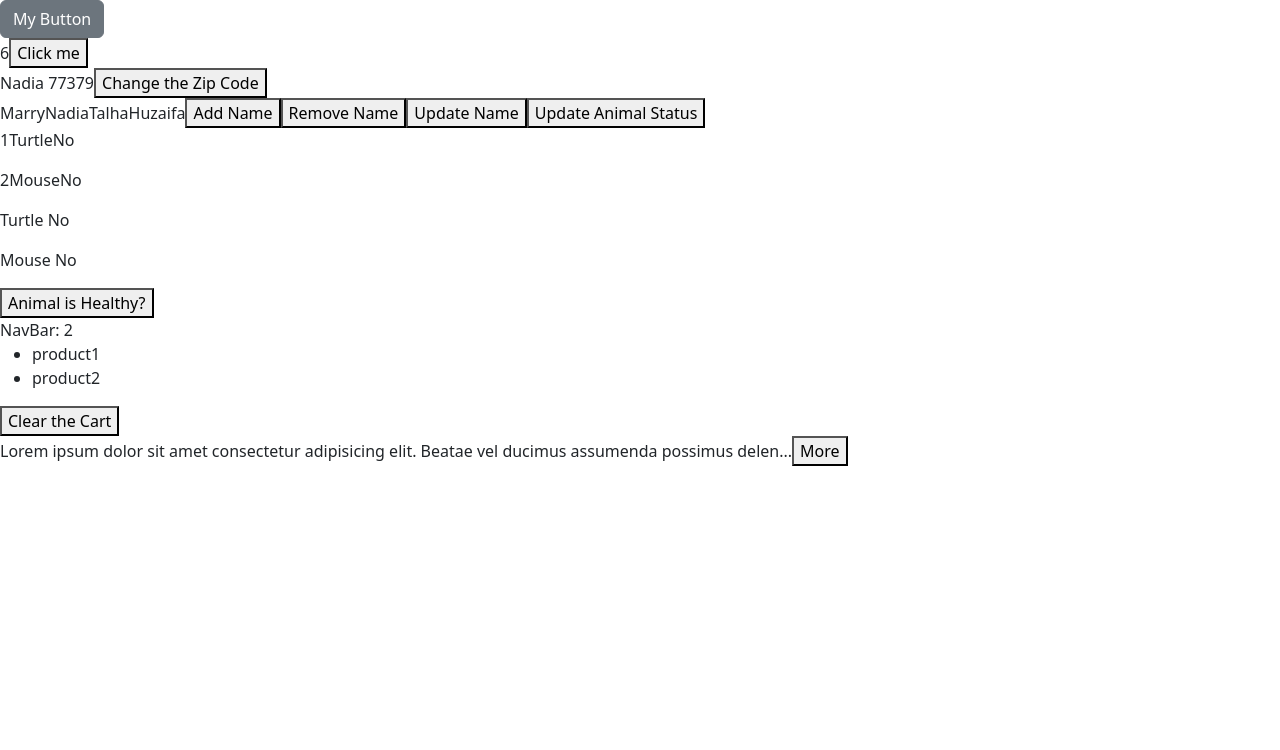
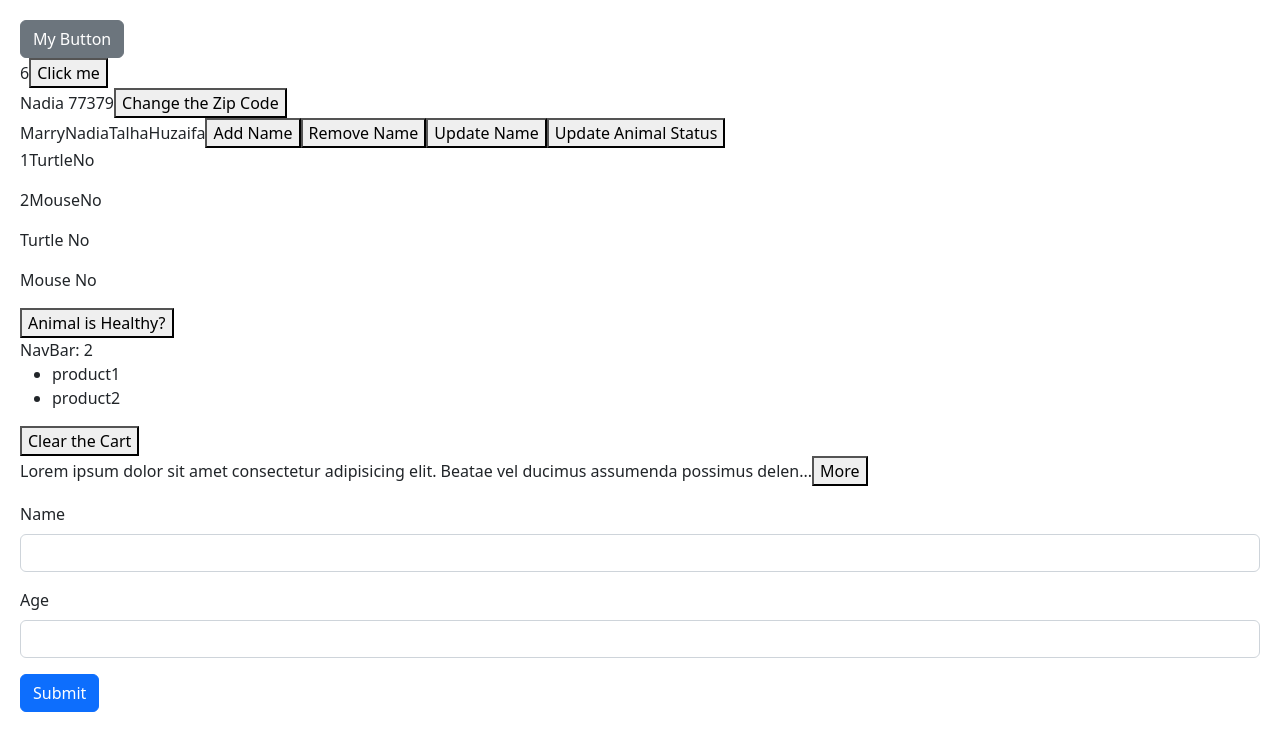
Before and after one commit to Glxy22/React-Project, a React (Vite) app: page / in a window 1280 px wide. Shown: the top 750 px of the page. Built offline with nearby package versions, Linux system fonts and the light colour scheme.

Commit message:
form creation in React

```diff
--- a/src/App.tsx
+++ b/src/App.tsx
@@ -8,6 +8,7 @@
 import NavBar from "./components/NavBar";
 import Cart from "./components/Cart";
 import ExpandableTxt from "./components/ExpandableTxt";
+import Form from './components/Form'
 
 const App = () => {
   const [alertVisible, setAlertVisibility] = useState(false);
@@ -45,6 +46,7 @@
             modi exercitationem ratione ipsam illum. Tempore consequuntur at unde!
              Itaque aperiam deserunt nobis harum debitis voluptatibus eius placeat inventore?
         </ExpandableTxt>
+        <Form></Form>
 
     </div>
   );
--- /dev/null
+++ b/src/components/Form.tsx
@@ -0,0 +1,23 @@
+import React from 'react'
+
+const Form = () => {
+  return (
+    <form>
+        {/* add markup to form shortcut :
+        div.mb-3>label.form-label+input.form-control
+         (html elements with classes from bootstrap shortcut way of coding)*/}
+
+         <div className="mb-3">
+           <label htmlFor="name" className="form-label">Name</label>
+           <input id="name" type="text" className="form-control"></input>
+            </div>
+            <div className="mb-3">
+           <label htmlFor="age" className="form-label">Age</label>
+           <input id="age" type="number" className="form-control"></input>
+            </div>
+         <button className="btn btn-primary" type="submit">Submit</button>
+    </form>
+  )
+}
+
+export default Form
--- /dev/null
+++ b/src/index.css
@@ -0,0 +1,4 @@
+body{
+    padding: 20px;
+
+}
--- a/src/main.tsx
+++ b/src/main.tsx
@@ -2,6 +2,7 @@
 import ReactDOM from 'react-dom/client'
 import App from './App.tsx'
 import 'bootstrap/dist/css/bootstrap.css'
+import './index.css'
 
 ReactDOM.createRoot(document.getElementById('root') as HTMLElement).render(
   <React.StrictMode>
```
